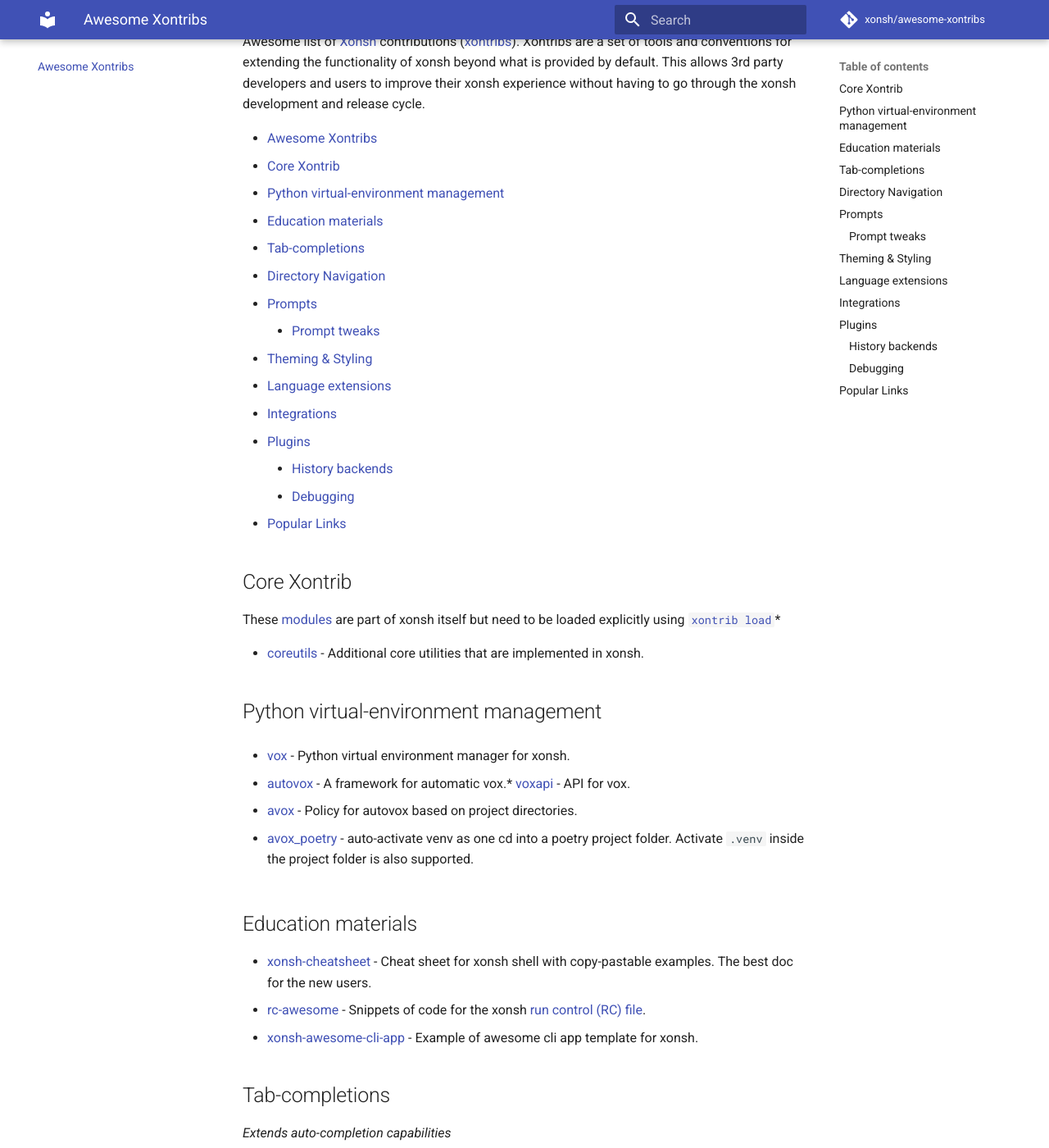
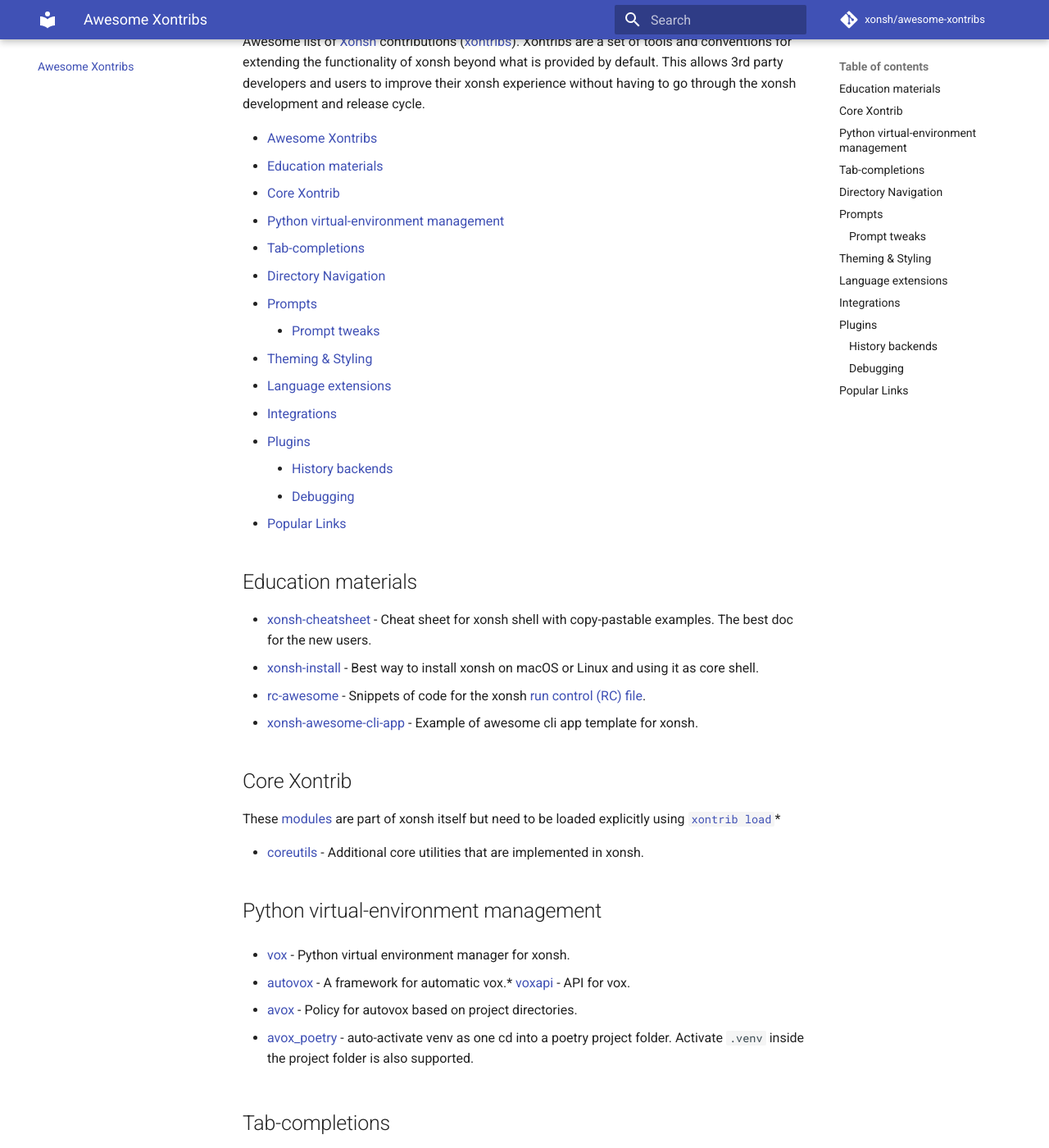
Before and after one commit to xonsh/awesome-xontribs, an MkDocs documentation site: the page built from docs/README.md, in a window 1280 px wide and 1400 px high, scrolled down 190 px. Shown: the whole window at 82% size. Built offline with MkDocs 1.6.1 and Material for MkDocs 9.7.7, drawn with Linux system fonts in a browser that asks for light colours; comment, search, counter and statistics services are not loaded.

Commit message:
Update README.md (#31)

```diff
--- a/docs/README.md
+++ b/docs/README.md
@@ -5,9 +5,9 @@
 <!--TOC-->
 
 - [Awesome Xontribs](#awesome-xontribs)
+  - [Education materials](#education-materials)
   - [Core Xontrib](#core-xontrib)
   - [Python virtual-environment management](#python-virtual-environment-management)
-  - [Education materials](#education-materials)
   - [Tab-completions](#tab-completions)
   - [Directory Navigation](#directory-navigation)
   - [Prompts](#prompts)
@@ -21,6 +21,13 @@
   - [Popular Links](#popular-links)
 
 <!--TOC-->
+
+## Education materials
+
+- [xonsh-cheatsheet](https://github.com/anki-code/xonsh-cheatsheet/) - Cheat sheet for xonsh shell with copy-pastable examples. The best doc for the new users.
+- [xonsh-install](https://github.com/anki-code/xonsh-install) - Best way to install xonsh on macOS or Linux and using it as core shell.
+- [rc-awesome](https://github.com/anki-code/xontrib-rc-awesome/) - Snippets of code for the xonsh [run control (RC) file](https://xon.sh/xonshrc.html#run-control-file).
+- [xonsh-awesome-cli-app](https://github.com/anki-code/xonsh-awesome-cli-app) - Example of awesome cli app template for xonsh.
 
 ## Core Xontrib
 
```
Also changed, not shown: other parts of docs/README.md (+0 -6 lines).
